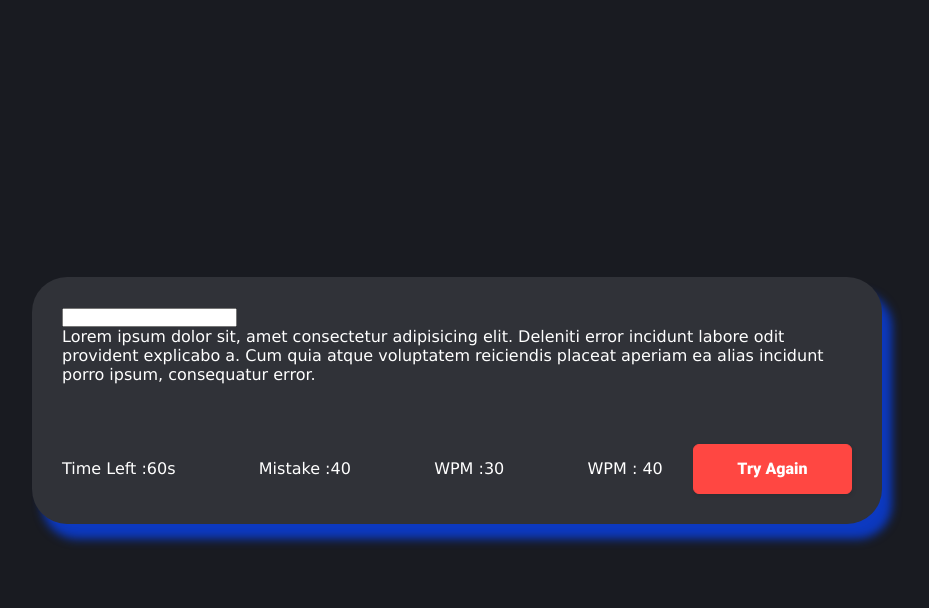
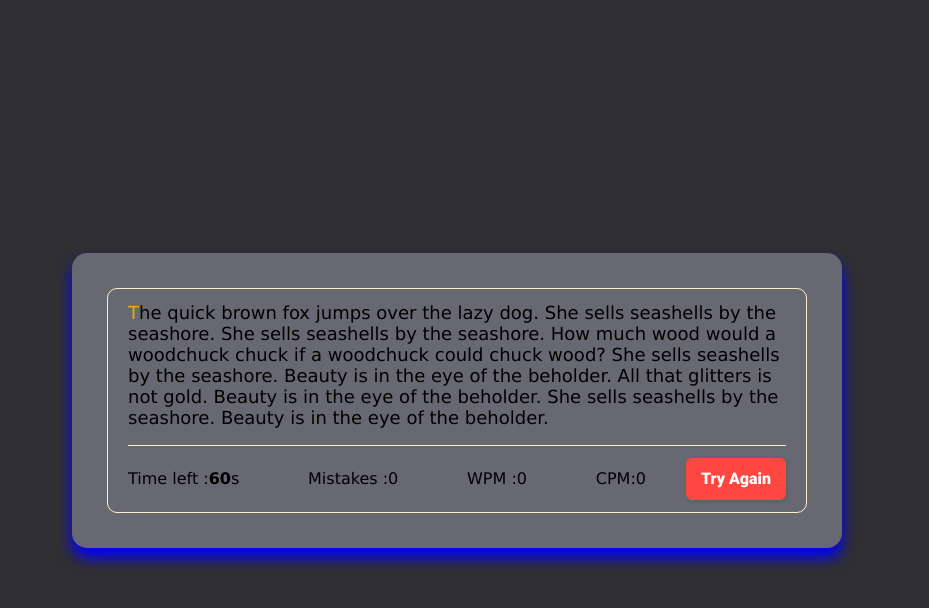
Before and after one commit to tanmaychavan14/Typing-Speed-Test-Application, a plain HTML site: page index.html in a window 1280 px wide. Both pictures are taken after a click on the button "Try Again". Shown: the whole page, without its empty margins (183-1112 px from the left). Drawn offline with Linux system fonts and the light colour scheme.

Commit message:
Typing Test Application

```diff
--- a/index.html
+++ b/index.html
@@ -1,42 +1,48 @@
 <!DOCTYPE html>
 <html lang="en">
-
 <head>
     <meta charset="UTF-8">
     <meta name="viewport" content="width=device-width, initial-scale=1.0">
-    <title>Document</title>
+    <title>Typing Test</title>
     <link rel="stylesheet" href="style.css">
 </head>
+<body>
+    <div class="wrapper">
 
-<body>
-    <div class="container">
-        <div class="input-field">
-            <input type="text" class="input-text">
-            <p class="display-text">Lorem ipsum dolor sit, amet consectetur adipisicing elit. Deleniti error incidunt
-                labore odit provident explicabo a. Cum quia atque voluptatem reiciendis placeat aperiam ea alias
-                incidunt porro ipsum, consequatur error.
+            <input type="text" class="input-field">
 
-            </p>
+
+        <div class="Content-box">
+            <div class="typing-text">
+                <p></p>
+
             </div>
-        <div class="result-data">
-            <ul class="display-list">
-                <li class="Time-left">
-                    <p>Time Left :</p> <span>60s</span>
+            <div class="content">
+                <ul class="result-details">
+                    <li class="time">
+                        <p>Time left :</p>
+                        <span><b>60</b>s</span>
                     </li>
-                <li class="mistakes">
-                    <p>Mistake :</p> <span>40</span>
+                    <li class="mistake">
+                        <p>Mistakes :</p>
+                        <span>0</span>
                     </li>
                     <li class="wpm">
-                    <p>WPM :</p> <span>30</span>
+                        <p>WPM :</p>
+                        <span>0</span>
                     </li>
                     <li class="cpm">
-                    <p>WPM : <span>40</span></p>
+                        <p>CPM:</p>
+                        <span>0</span>
                     </li>
                 </ul>
-            <button type="submit" class="btn">Try Again</button>
+                <button>
+                    Try Again
+                </button>
+            </div>
+
         </div>
     </div>
     <script src="script.js"></script>
 </body>
-
 </html>
--- a/script.js
+++ b/script.js
@@ -0,0 +1,126 @@
+const typingtext = document.querySelector('.typing-text p')
+const input = document.querySelector('.wrapper .input-field');
+const time = document.querySelector('.time span b');
+const mistakes = document.querySelector('.mistake span')
+const wpm = document.querySelector('.wpm span')
+const cpm = document.querySelector('.cpm span')
+const btn = document.querySelector('button')
+let timer;
+let maxtime=60;
+let timeleft = maxtime;
+let charIndex =0;
+let mistake=0;
+let istyping = false;
+
+
+
+function loadparagraph(){
+    const paragraph = [
+        "The quick brown fox jumps over the lazy dog.",
+        "She sells seashells by the seashore.",
+        "How much wood would a woodchuck chuck if a woodchuck could chuck wood?",
+        "A journey of a thousand miles begins with a single step.",
+        "To be or not to be, that is the question.",
+        "All that glitters is not gold.",
+        "You can't judge a book by its cover.",
+        "A picture is worth a thousand words.",
+        "Actions speak louder than words.",
+        "Beauty is in the eye of the beholder."
+    ];
+
+    function generateParagraph(numberOfSentences) {
+        let selectedSentences = [];
+        for (let i = 0; i < numberOfSentences; i++) {
+            const randomIndex = Math.floor(Math.random() * paragraph.length);
+            selectedSentences.push(paragraph[randomIndex]);
+        }
+        return selectedSentences.join(' ');
+    }
+
+
+    const generatedParagraph = generateParagraph(10);
+
+    typingtext.innerHTML = '';
+    for (const char of generatedParagraph) {
+        typingtext.innerHTML += `<span>${char}</span>`;
+    }
+
+        typingtext.querySelectorAll('span')[0].classList.add('active')
+        document.addEventListener('keydown',()=>input.focus())
+        typingtext.addEventListener('click',()=>{
+            input.focus();
+        })
+
+}
+
+function inittyping(){
+    const char = typingtext.querySelectorAll('span');
+    const type =input.value.charAt(charIndex);
+    if(charIndex <char.length && timeleft>0){
+
+     if(!istyping){
+        timer = setInterval(inittime,1000);
+        istyping=true;
+     }
+
+
+
+        if(char[charIndex].innerText === type){
+            char[charIndex].classList.add('correct');
+
+
+        }
+        else{
+            mistake++;
+
+            char[charIndex].classList.add('incorrect');
+        }
+        charIndex++;
+        char[charIndex].classList.add('active');
+        mistakes.innerText = mistake;
+        cpm.innerText = charIndex-mistake;
+
+
+    }
+    else{
+  clearInterval(timer)
+  input.value="";
+
+    }
+
+}
+function inittime(){
+    if(timeleft>0){
+        timeleft--;
+        time.innerHTML=timeleft;
+    const Wpm = Math.round(((charIndex-mistake)/5)/(maxtime-timeleft)*60);
+    wpm.innerText = Wpm;
+
+
+    }
+    else{
+        clearInterval(timer);
+    }
+
+}
+function reset(){
+    loadparagraph();
+    clearInterval(timer);
+    timeleft=maxtime;
+    time.innerText=timeleft;
+    input.value='';
+    charIndex=0;
+    mistake=0;
+    istyping=false;
+    wpm.innerText=0;
+    cpm.innerText=0;
+    mistake.innerText=0;
+
+
+}
+
+input.addEventListener('input',inittyping);
+btn.addEventListener('click',reset);
+
+
+loadparagraph();
--- a/style.css
+++ b/style.css
@@ -1,52 +1,73 @@
-* {
+*{
   margin: 0;
-    font-family: Verdana, Geneva, Tahoma, sans-serif;
   padding: 0;
   box-sizing: border-box;
+  font-family: Verdana, Geneva, Tahoma, sans-serif;
 
 }
 
-body {
-    color: white;
-    width: 100%;
+body{
+  display: flex;
   min-height: 100vh;
-    display: flex;
+  padding: 0 10px;
+  align-items: center;
   justify-content: center;
-    align-items: center;
-    padding: 100px;
-    background-color: rgb(25, 27, 33);
-}
+  background:rgb(48, 47, 49) ;
 
-.container {
-    width: 850px;
-    background-color: rgb(48, 50, 56);
-    padding: 30px;
-    border-radius: 35px;
-    box-shadow: 10px 15px 10px rgb(12, 57, 192);
 
 }
- .display-list{
-    list-style: none;
-    display: flex;
-    justify-content: space-between;
-    gap: 30px;
-    width: 100%;
+.wrapper{
+  width: 770px;
+  padding: 35px;
+  background-color:rgb(104, 104, 115) ;
+  border-radius: 15px;
+  box-shadow: 0px 10px 15px blue;
 
 }
- .display-list li {
-    display: flex; /* Aligns the <p> and <span> side by side */
+.wrapper .Content-box{
+
+  padding: 13px 20px 0 ;
+  border-radius: 10px;
+   border: 1px solid blanchedalmond;
+
+
+
+}
+.wrapper .input-field{
+  padding: 13px 20px 0;
+  position: absolute;
+  opacity: 0;
+  z-index: -99;
+  cursor: pointer;
+
+}
+.Content-box .content{
+
+  margin-top: 17px;
+  display: flex;
+  padding: 12px 0 ;
+  flex-wrap: wrap;
   align-items: center;
+  justify-content: space-between;
+  border-top: 1px solid blanchedalmond;
 }
-.result-data{
-    margin-top: 60px;
-    width: 100%;
+.Content-box .result-details{
   display: flex;
+  align-items: center;
   justify-content: space-between;
-    gap: 30px;
+  width: calc(100% - 140px);
+
+
+}
+.result-details li{
+  display: flex;
+  height: 20px;
+  list-style: none;
+  align-items: center;
 
 }
 
-.btn{
+button {
   background: #FF4742;
   border: 1px solid #FF4742;
   border-radius: 6px;
@@ -69,17 +90,34 @@ body {
   -webkit-user-select: none;
   touch-action: manipulation;
   vertical-align: middle;
-  width: 200px;
-  height: 50px;
 }
 
-.btn:hover,
-.btn:active {
+button:hover,
+button:active {
   background-color: initial;
   background-position: 0 0;
-  color: #FF4742;
+  color: #eeeaea;
 }
 
-.btn:active {
+button:active {
   opacity: .5;
 }
+
+.typing-text p span{
+  font-size: large;
+  position: relative;
+}
+.typing-text p span.active{
+  color: orange;
+
+}
+
+.typing-text p span.correct{
+  color:rgb(211, 222, 211);
+}
+.typing-text p span.incorrect{
+  color: rgb(243, 240, 240);
+
+  background-color: rgb(242, 50, 50);
+  border-radius: 1px;
+}
```
Also changed, not shown: whattodo.txt (added). Lines whose indentation alone changed are shown as unchanged.
